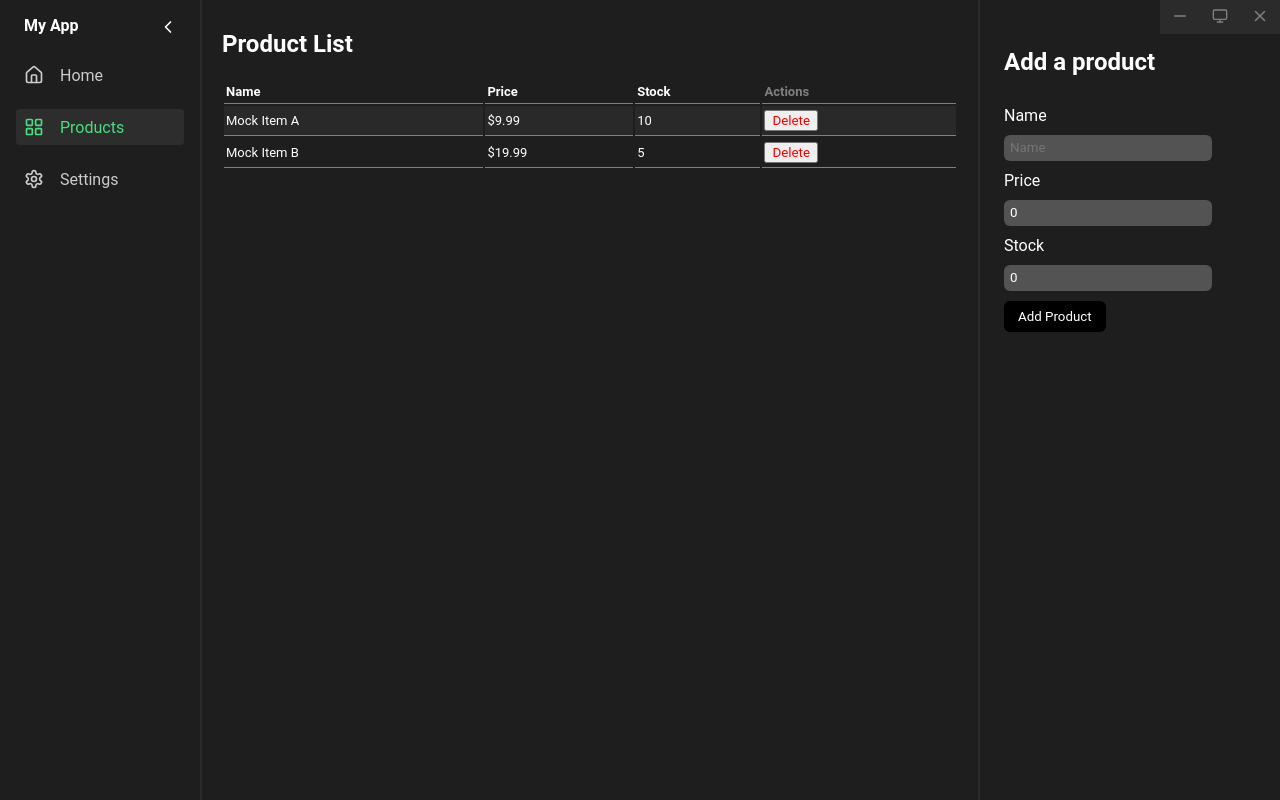
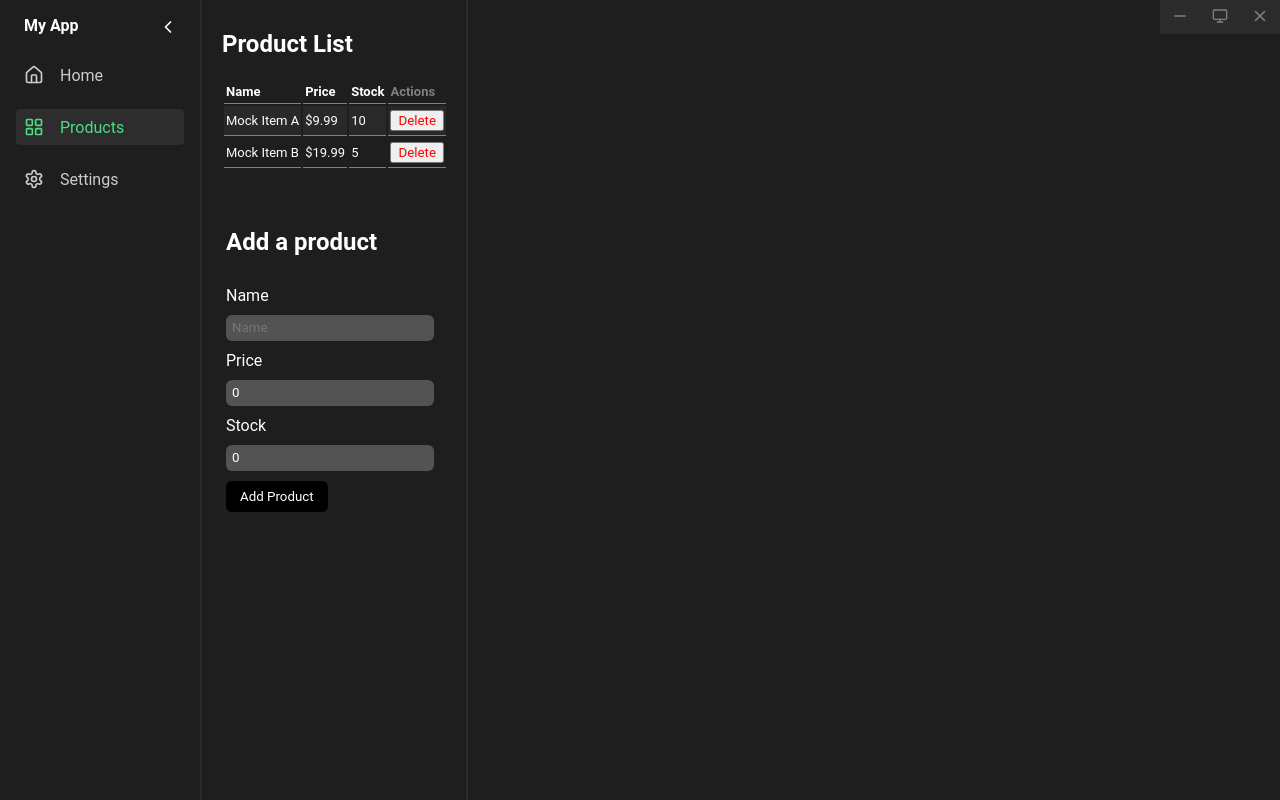
Before and after one commit to brighton404/Electron-app-template, a React (Vite) app: page /#/products in a window 1280 px wide. Built offline with nearby package versions, Linux system fonts and the light colour scheme.

Commit message:
simplified resize component to one element

```diff
--- a/src/renderer/components/resize.tsx
+++ b/src/renderer/components/resize.tsx
@@ -1,48 +1,106 @@
 import React, { useRef, useState, useEffect, ReactNode } from 'react';
-type ResizeLayoutProps = {
-  children: [ReactNode, ReactNode]; // Expect 2 children: [main, resizable panel]
-};
 
-const ResizeLayout: React.FC<ResizeLayoutProps> = ({ children }) => {
-  const panelRef = useRef<HTMLDivElement>(null);
+type Side = 'left' | 'right' | 'top' | 'bottom';
+
+interface ResizableProps {
+  children: ReactNode;
+  side?: Side;
+  minSize?: number;
+  maxSize?: number;
+}
+
+const Resizable: React.FC<ResizableProps> = ({
+  children,
+  side = 'right',
+  minSize = 150,
+  maxSize = 600,
+}) => {
+  const containerRef = useRef<HTMLDivElement>(null);
   const [isResizing, setIsResizing] = useState(false);
+  const [startPos, setStartPos] = useState<number>(0);
+  const [startSize, setStartSize] = useState<number>(0);
 
   useEffect(() => {
     const handleMouseMove = (e: MouseEvent) => {
-      if (!isResizing || !panelRef.current) return;
+      if (!isResizing || !containerRef.current) return;
 
-      const totalWidth = window.innerWidth;
-      const newWidth = totalWidth - e.clientX;
+      const delta = side === 'left' || side === 'right'
+        ? e.clientX - startPos
+        : e.clientY - startPos;
 
-      const minWidth = 150;
-      const maxWidth = 600;
+      let newSize: number;
 
-      panelRef.current.style.width = `${Math.min(Math.max(newWidth, minWidth), maxWidth)}px`;
+      if (side === 'right' || side === 'bottom') {
+        newSize = startSize + delta;
+      } else {
+        newSize = startSize - delta;
+      }
+
+      newSize = Math.max(minSize, Math.min(maxSize, newSize));
+
+      if (side === 'left' || side === 'right') {
+        containerRef.current.style.width = `${newSize}px`;
+      } else {
+        containerRef.current.style.height = `${newSize}px`;
+      }
+
     };
 
-    const stopResizing = () => setIsResizing(false);
+    const handleMouseUp = () => {
+      setIsResizing(false);
+    };
 
     window.addEventListener('mousemove', handleMouseMove);
-    window.addEventListener('mouseup', stopResizing);
+    window.addEventListener('mouseup', handleMouseUp);
 
     return () => {
       window.removeEventListener('mousemove', handleMouseMove);
-      window.removeEventListener('mouseup', stopResizing);
+      window.removeEventListener('mouseup', handleMouseUp);
     };
-  }, [isResizing]);
+  }, [isResizing, startPos, startSize, side, minSize, maxSize]);
+
+  const handleMouseDown = (e: React.MouseEvent) => {
+    if (!containerRef.current) return;
+    setIsResizing(true);
+
+    setStartSize(
+      side === 'right' || side === 'left'
+        ? containerRef.current.offsetWidth
+        : containerRef.current.offsetHeight
+    );
+
+    setStartPos(
+      side === 'right' || side === 'left'
+        ? e.clientX
+        : e.clientY
+    );
+  };
+
+  const getHandleStyle = (): React.CSSProperties => {
+    const common: React.CSSProperties = {
+      position: 'absolute',
+      background: '#2b2b2b',
+      zIndex: 10,
+    };
+
+    switch (side) {
+      case 'right':
+        return { ...common, top: 0, right: 0, width: 2, height: '100%', cursor: 'col-resize' };
+      case 'left':
+        return { ...common, top: 0, left: 0, width: 2, height: '100%', cursor: 'col-resize' };
+      case 'top':
+        return { ...common, top: 0, left: 0, height: 5, width: '100%', cursor: 'row-resize' };
+      case 'bottom':
+        return { ...common, bottom: 0, left: 0, height: 5, width: '100%', cursor: 'row-resize' };
+    }
+  };
 
   return (
-    <div className="resize-container">
-      <div className="resize-main">{children[0]}</div>
-      <div
-        className="resize-divider"
-        onMouseDown={() => setIsResizing(true)}
-      />
-      <div className="resize-panel-right" ref={panelRef}>
-        {children[1]}
-      </div>
+    <div ref={containerRef} className="resizable-container" style={{ position: 'relative' }}>
+      {children}
+      <div className="dragHandle" style={getHandleStyle()} onMouseDown={handleMouseDown} />
     </div>
   );
 };
 
-export default ResizeLayout;
+export default Resizable;
```
